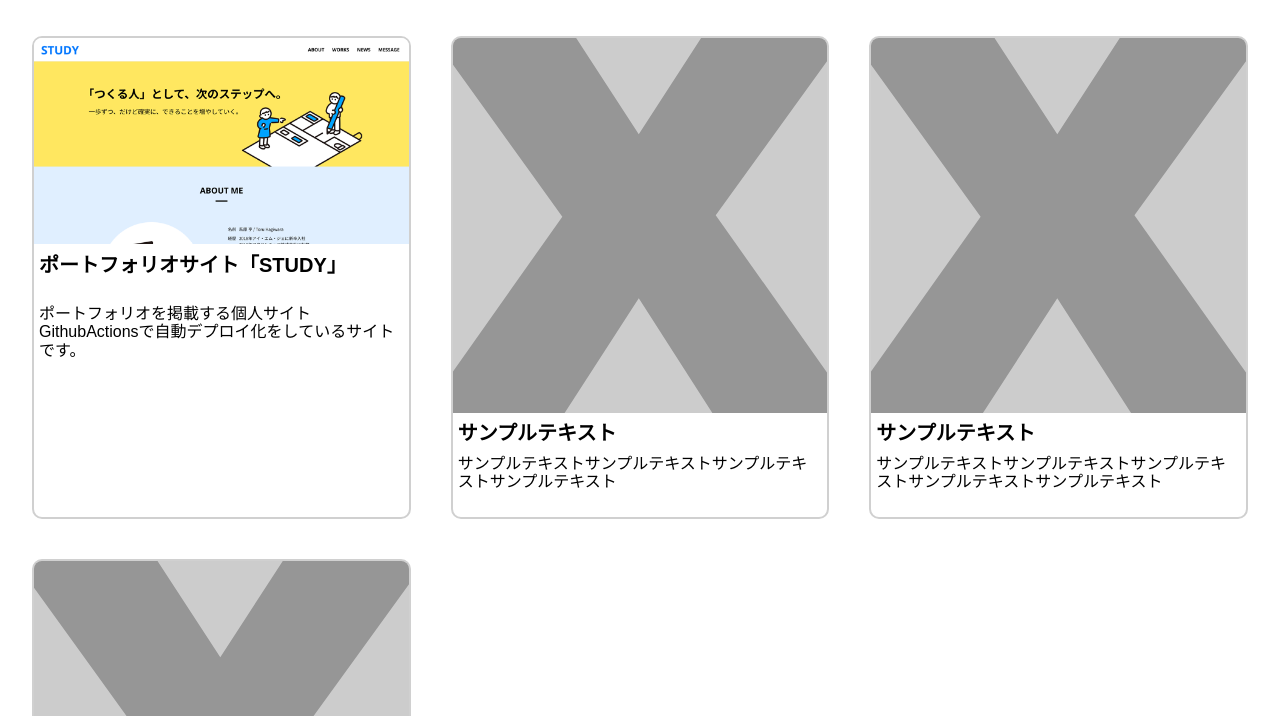
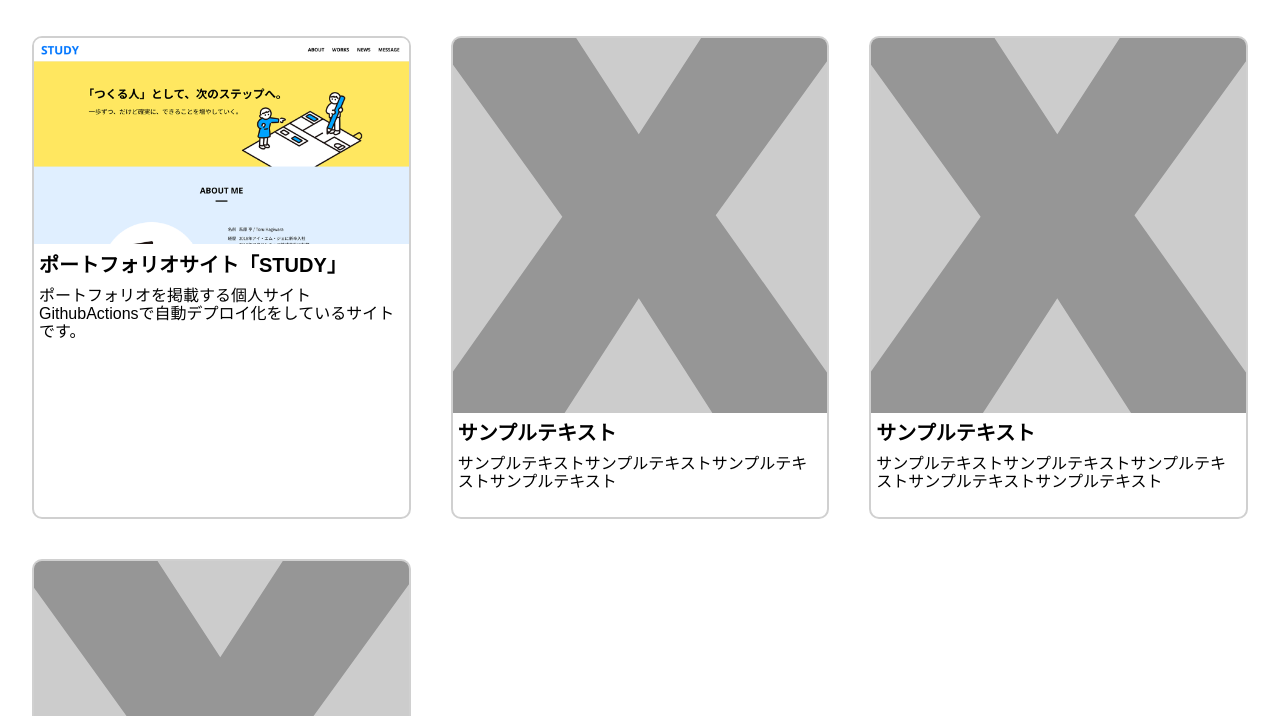
Before and after one commit to toru-toru94/portfolio, a website: page src/works.html in a window 1280 px wide. Shown: the part 84-800 px from the top of the page. Drawn offline with nearby package versions, Linux system fonts and the light colour scheme; files that its build step writes are made by us from their sources; placeholder pictures from the web are drawn by us.

Commit message:
開始タグ修正

```diff
--- a/src/works.html
+++ b/src/works.html
@@ -31,7 +31,7 @@
             <img src="./assets/images/common/thumnail_portfolio.png" alt="ポートフォリオサイト「STUDY」のサムネイル画像">
             <div class="text-area">
               <h3 class="work__title">ポートフォリオサイト「STUDY」</h3>
-              <br>ポートフォリオを掲載する個人サイト <br>GithubActionsで自動デプロイ化をしているサイトです。</p>
+              <p>ポートフォリオを掲載する個人サイト <br>GithubActionsで自動デプロイ化をしているサイトです。</p>
             </div>
           </div>
         </li>
```
